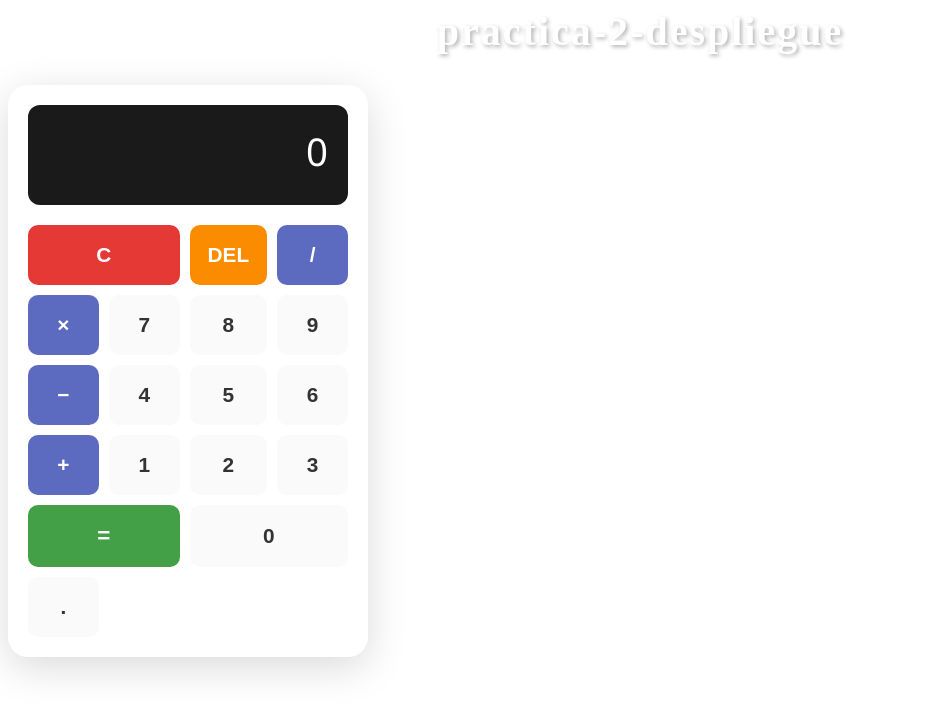
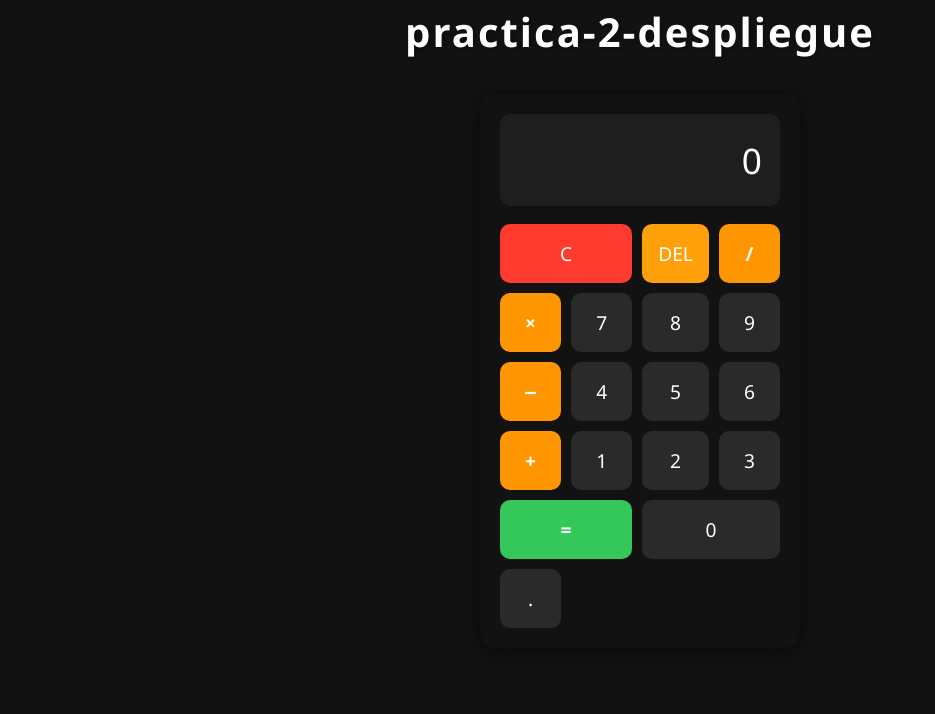
Before and after one commit to Antonio-DR99/practica-final, an Angular app: page / in a window 1280 px wide. Shown: the top 714 px of the page, without its empty margins (0-935 px from the left). Built offline with nearby package versions, Linux system fonts and the light colour scheme.

Commit message:
correcciones v2 css

```diff
--- a/src/app/calculadora/calculadora.css
+++ b/src/app/calculadora/calculadora.css
@@ -2,19 +2,19 @@
   width: 100%;
   max-width: 320px;
   padding: 20px;
-  background: #ffffff;
-  border-radius: 20px;
-  box-shadow: 0 10px 40px rgba(0, 0, 0, 0.15);
+  background: #121212; /* Fondo oscuro */
+  border-radius: 16px;
+  box-shadow: 0 4px 20px rgba(0, 0, 0, 0.5);
   font-family: 'Segoe UI', Tahoma, Geneva, Verdana, sans-serif;
 }
 
 .display {
-  background: #1a1a1a;
-  color: #fff;
-  font-size: 2.4em;
-  padding: 20px;
-  margin-bottom: 20px;
-  border-radius: 12px;
+  background: #1e1e1e; /* Más oscuro que el fondo */
+  color: #ffffff;
+  font-size: 2.2em;
+  padding: 18px;
+  margin-bottom: 18px;
+  border-radius: 10px;
   text-align: right;
   min-height: 60px;
   overflow: hidden;
@@ -26,62 +26,75 @@
   gap: 10px;
 }
 
-/* Estilo base de botón */
+/* Estilo base de botón minimalista */
 .btn {
-  padding: 18px;
-  font-size: 1.3em;
+  padding: 16px;
+  font-size: 1.2em;
   border: none;
   border-radius: 10px;
-  background: #f0f0f0;
-  color: #333;
+  background: #2a2a2a; /* Botón oscuro */
+  color: #ffffff;
   cursor: pointer;
-  font-weight: 600;
-  transition: 0.15s;
+  font-weight: 500;
+  transition: background 0.2s, transform 0.1s;
 }
 
 .btn:hover {
-  background: #e0e0e0;
+  background: #3a3a3a;
 }
 
 .btn:active {
-  background: #d5d5d5;
+  background: #444444;
+  transform: translateY(1px);
 }
 
 /* Botones numéricos */
 .btn-number {
-  background: #fafafa;
+  background: #2a2a2a;
 }
 
 /* Operadores */
 .btn-operator {
-  background: #5c6bc0;
-  color: #fff;
+  background: #ff9500;
+  color: #ffffff;
+  font-weight: 600;
 }
 
 .btn-operator:hover {
-  background: #4957ad;
+  background: #e68a00;
 }
 
 /* Botón AC */
 .btn-clear {
-  background: #e53935;
-  color: #fff;
+  background: #ff3b30;
+  color: #ffffff;
   grid-column: span 2;
+}
+
+.btn-clear:hover {
+  background: #e02e25;
 }
 
 /* Botón DEL */
 .btn-delete {
-  background: #fb8c00;
-  color: #fff;
+  background: #ff9f0a;
+  color: #ffffff;
+}
+
+.btn-delete:hover {
+  background: #e68a00;
 }
 
 /* Botón igual */
 .btn-equals {
-  background: #43a047;
-  color: #fff;
+  background: #34c759;
+  color: #ffffff;
   grid-column: span 2;
-  font-size: 1.4em;
-  font-weight: 700;
+  font-weight: 600;
+}
+
+.btn-equals:hover {
+  background: #28a745;
 }
 
 /* Botón 0 */
@@ -100,7 +113,7 @@
   }
 
   .btn {
-    padding: 15px;
+    padding: 14px;
     font-size: 1.1em;
   }
 }
--- a/src/styles.css
+++ b/src/styles.css
@@ -1 +1,232 @@
 /* You can add global styles to this file, and also import other style files */
+/* ===== Estilos globales ===== */
+* {
+  margin: 0;
+  padding: 0;
+  box-sizing: border-box;
+  font-family: 'Segoe UI', Tahoma, Geneva, Verdana, sans-serif;
+}
+
+body {
+  background-color: #121212; /* Fondo oscuro */
+  color: #ffffff;            /* Texto principal */
+  line-height: 1.6;
+  font-size: 16px;
+}
+
+a {
+  color: #ff9500;
+  text-decoration: none;
+  transition: color 0.2s;
+}
+
+a:hover {
+  color: #e68a00;
+}
+
+/* ===== Contenedor principal ===== */
+:root {
+  --primary-color: #ff9500;
+  --success-color: #34c759;
+  --danger-color: #ff3b30;
+  --card-bg: #1e1e1e;
+  --btn-bg: #2a2a2a;
+  --btn-hover: #3a3a3a;
+  --btn-active: #444444;
+}
+
+/* Contenedores */
+.container {
+  max-width: 1200px;
+  margin: 0 auto;
+  padding: 20px;
+}
+
+/* Encabezados */
+h1, h2, h3, h4, h5, h6 {
+  color: #ffffff;
+  margin-bottom: 15px;
+}
+
+/* Botones */
+button {
+  padding: 12px 20px;
+  border: none;
+  border-radius: 8px;
+  cursor: pointer;
+  font-weight: 500;
+  transition: all 0.2s;
+  background-color: var(--btn-bg);
+  color: #ffffff;
+}
+
+button:hover {
+  background-color: var(--btn-hover);
+}
+
+button:active {
+  background-color: var(--btn-active);
+  transform: translateY(1px);
+}
+
+.btn-primary {
+  background-color: var(--primary-color);
+}
+.btn-primary:hover {
+  background-color: #e68a00;
+}
+
+.btn-success {
+  background-color: var(--success-color);
+}
+.btn-success:hover {
+  background-color: #28a745;
+}
+
+.btn-danger {
+  background-color: var(--danger-color);
+}
+.btn-danger:hover {
+  background-color: #e02e25;
+}
+
+/* Inputs y formularios */
+input, textarea, select {
+  width: 100%;
+  padding: 12px;
+  margin-bottom: 15px;
+  border: none;
+  border-radius: 8px;
+  background-color: #1e1e1e;
+  color: #ffffff;
+}
+
+input::placeholder,
+textarea::placeholder {
+  color: #aaaaaa;
+}
+
+/* Tarjetas / contenedores */
+.card {
+  background-color: var(--card-bg);
+  border-radius: 12px;
+  padding: 20px;
+  margin-bottom: 20px;
+  box-shadow: 0 4px 20px rgba(0,0,0,0.4);
+}
+
+/* Calculadora */
+.calculator {
+  width: 100%;
+  max-width: 320px;
+  padding: 20px;
+  background: #121212;
+  border-radius: 16px;
+  box-shadow: 0 4px 20px rgba(0, 0, 0, 0.5);
+  margin: 0 auto 30px auto;
+}
+
+.display {
+  background: #1e1e1e;
+  color: #ffffff;
+  font-size: 2.2em;
+  padding: 18px;
+  margin-bottom: 18px;
+  border-radius: 10px;
+  text-align: right;
+  min-height: 60px;
+  overflow: hidden;
+}
+
+.buttons {
+  display: grid;
+  grid-template-columns: repeat(4, 1fr);
+  gap: 10px;
+}
+
+.btn {
+  padding: 16px;
+  font-size: 1.2em;
+  border-radius: 10px;
+  background: var(--btn-bg);
+  color: #ffffff;
+  font-weight: 500;
+}
+
+.btn:hover {
+  background: var(--btn-hover);
+}
+
+.btn:active {
+  background: var(--btn-active);
+  transform: translateY(1px);
+}
+
+.btn-number {
+  background: var(--btn-bg);
+}
+
+.btn-operator {
+  background: var(--primary-color);
+  color: #ffffff;
+  font-weight: 600;
+}
+
+.btn-operator:hover {
+  background: #e68a00;
+}
+
+.btn-clear {
+  background: var(--danger-color);
+  color: #ffffff;
+  grid-column: span 2;
+}
+
+.btn-clear:hover {
+  background: #e02e25;
+}
+
+.btn-delete {
+  background: #ff9f0a;
+  color: #ffffff;
+}
+
+.btn-delete:hover {
+  background: #e68a00;
+}
+
+.btn-equals {
+  background: var(--success-color);
+  color: #ffffff;
+  grid-column: span 2;
+  font-weight: 600;
+}
+
+.btn-equals:hover {
+  background: #28a745;
+}
+
+.btn-zero {
+  grid-column: span 2;
+}
+
+/* ===== Media queries ===== */
+@media (max-width: 480px) {
+  body {
+    font-size: 14px;
+  }
+
+  .display {
+    font-size: 2em;
+    padding: 15px;
+  }
+
+  .btn {
+    padding: 14px;
+    font-size: 1.1em;
+  }
+
+  .container {
+    padding: 15px;
+  }
+}
```
